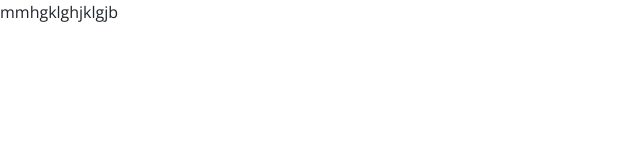
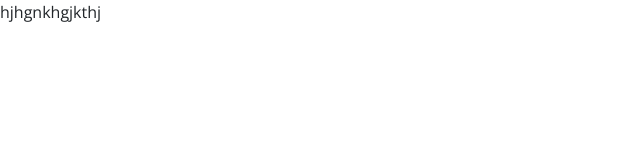
Before and after one commit to Jatin2024/BOSWidget, a plain HTML site: page index.html in a window 1280 px wide. Shown: the full height of the page, 0-640 px from the left. Drawn offline with nearby package versions, Linux system fonts and the light colour scheme; a web font is replaced by a local one.

Commit message:
Update index.html

```diff
--- a/index.html
+++ b/index.html
@@ -1 +1 @@
-<?xml version="1.0" encoding="utf-8"?> <!doctype html><html xmlns="http://www.w3.org/1999/xhtml" xmlns:widget="http://www.netvibes.com/ns/"><head><meta charset="utf-8"/><link rel="icon" href="/favicon.ico"/><meta name="viewport" content="width=device-width,initial-scale=1"/><meta name="theme-color" content="#000000"/><meta name="description" content="Web site created using create-react-app"/><link rel="apple-touch-icon" href="/logo192.png"/><link rel="manifest" href="/manifest.json"/><title></title><script defer="defer" src="./static/js/main.e1fff657.js"></script><link href="./static/css/main.675cd8f5.css" rel="stylesheet"></head><body><noscript>You need to enable JavaScript to run this app.</noscript><div id="root"></div>mmhgklghjklgjb</body></html>
+<?xml version="1.0" encoding="utf-8"?> <!doctype html><html xmlns="http://www.w3.org/1999/xhtml" xmlns:widget="http://www.netvibes.com/ns/"><head><meta charset="utf-8"/><link rel="icon" href="/favicon.ico"/><meta name="viewport" content="width=device-width,initial-scale=1"/><meta name="theme-color" content="#000000"/><meta name="description" content="Web site created using create-react-app"/><link rel="apple-touch-icon" href="/logo192.png"/><link rel="manifest" href="/manifest.json"/><title></title><script defer="defer" src="./static/js/main.19679303.js"></script><link href="./static/css/main.675cd8f5.css" rel="stylesheet"></head><body><noscript>You need to enable JavaScript to run this app.</noscript><div id="root"></div>hjhgnkhgjkthj</body></html>
```
